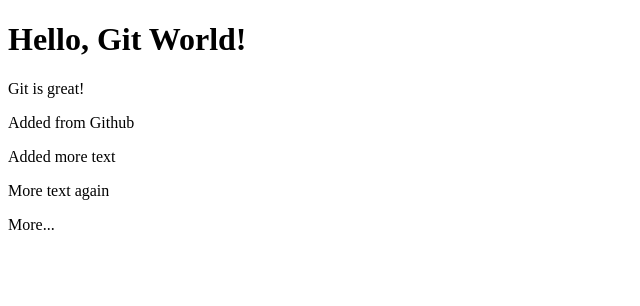
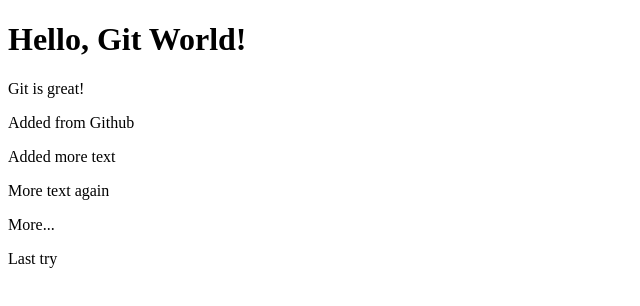
Before and after one commit to adamrozycki00/GitGithubMasterclass, a plain HTML site: page index.html in a window 1280 px wide. Shown: the full height of the page, 0-640 px from the left. Drawn offline with Linux system fonts and the light colour scheme.

Commit message:
Last adding

```diff
--- a/index.html
+++ b/index.html
@@ -26,6 +26,9 @@
             <p>More...</p>
         </div>
 
+        <div>
+            <p>Last try</p>
+        </div>
 
     </body>
 </html>
```
